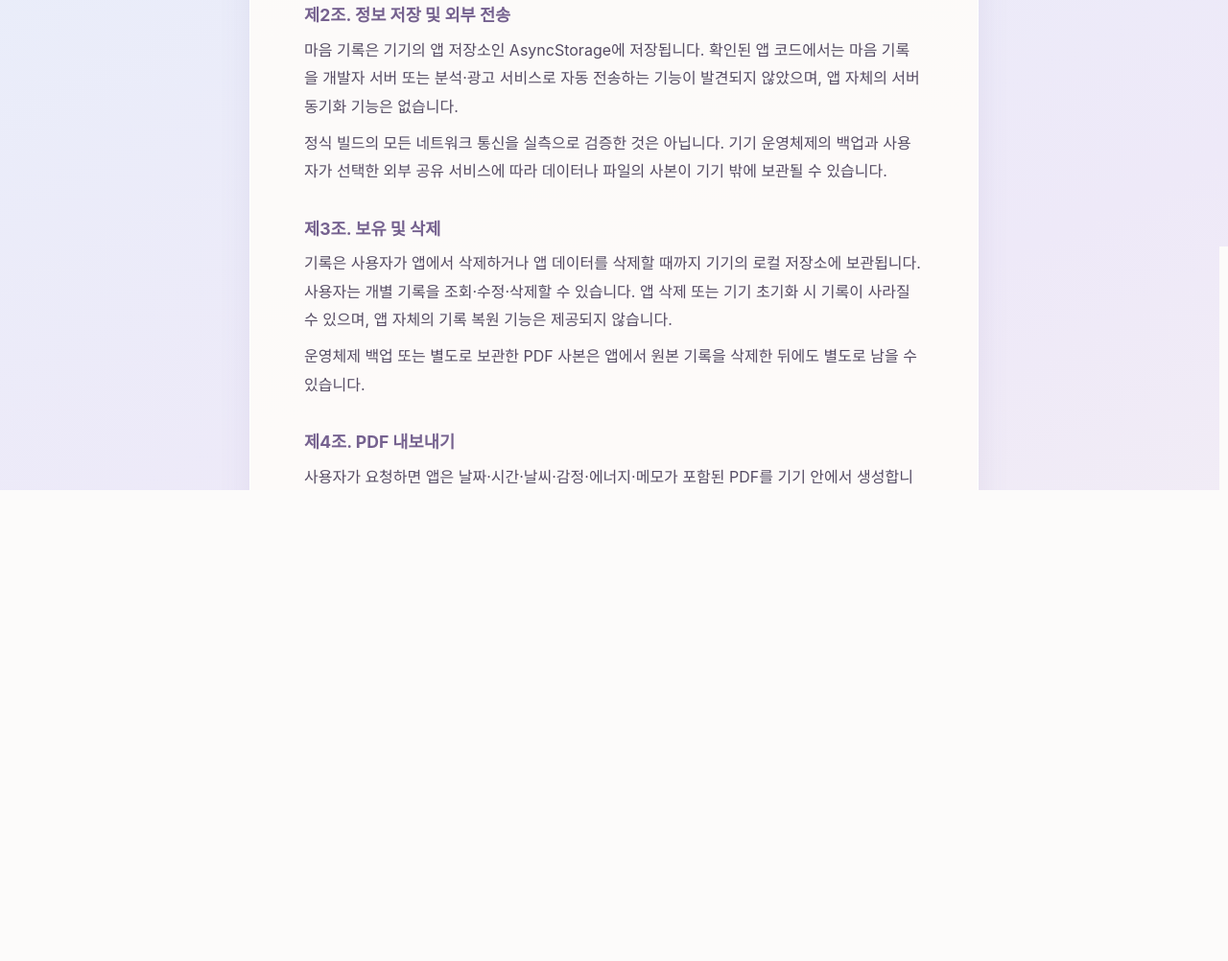
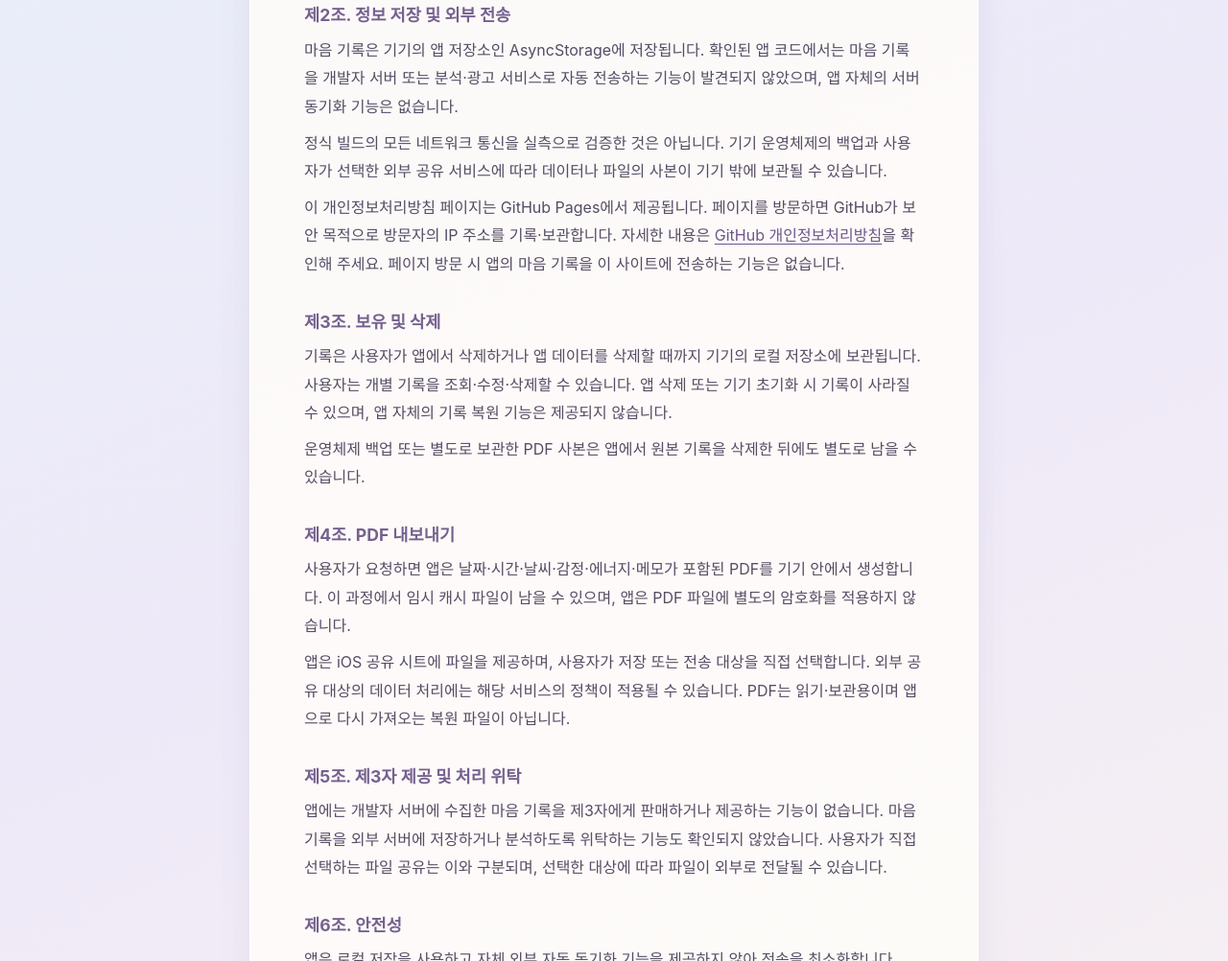
Before and after one commit to hyeyoonyx/mind-weather-privacy, a plain HTML site: page index.html in a window 1280 px wide. Shown: the part 760-1762 px from the top of the page at 96% size. Drawn offline with Linux system fonts and the light colour scheme.

Commit message:
Disclose GitHub Pages hosting data

```diff
--- a/index.html
+++ b/index.html
@@ -33,6 +33,7 @@
   <section><h2>제2조. 정보 저장 및 외부 전송</h2>
     <p>마음 기록은 기기의 앱 저장소인 AsyncStorage에 저장됩니다. 확인된 앱 코드에서는 마음 기록을 개발자 서버 또는 분석·광고 서비스로 자동 전송하는 기능이 발견되지 않았으며, 앱 자체의 서버 동기화 기능은 없습니다.</p>
     <p>정식 빌드의 모든 네트워크 통신을 실측으로 검증한 것은 아닙니다. 기기 운영체제의 백업과 사용자가 선택한 외부 공유 서비스에 따라 데이터나 파일의 사본이 기기 밖에 보관될 수 있습니다.</p>
+    <p>이 개인정보처리방침 페이지는 GitHub Pages에서 제공됩니다. 페이지를 방문하면 GitHub가 보안 목적으로 방문자의 IP 주소를 기록·보관합니다. 자세한 내용은 <a href="https://docs.github.com/en/site-policy/privacy-policies/github-general-privacy-statement">GitHub 개인정보처리방침</a>을 확인해 주세요. 페이지 방문 시 앱의 마음 기록을 이 사이트에 전송하는 기능은 없습니다.</p>
   </section>
   <section><h2>제3조. 보유 및 삭제</h2>
     <p>기록은 사용자가 앱에서 삭제하거나 앱 데이터를 삭제할 때까지 기기의 로컬 저장소에 보관됩니다. 사용자는 개별 기록을 조회·수정·삭제할 수 있습니다. 앱 삭제 또는 기기 초기화 시 기록이 사라질 수 있으며, 앱 자체의 기록 복원 기능은 제공되지 않습니다.</p>
```
